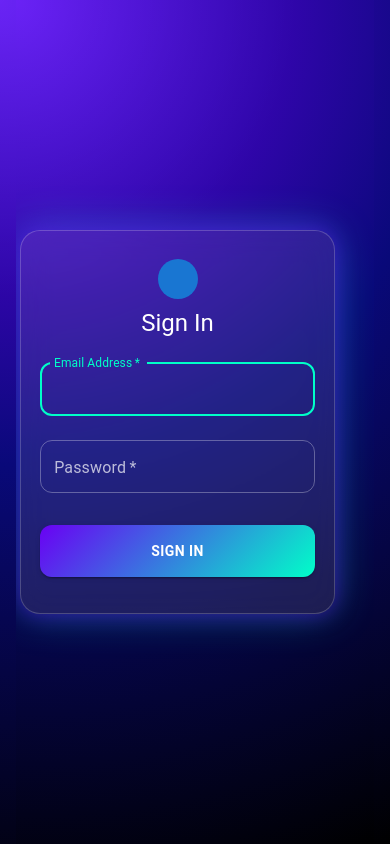
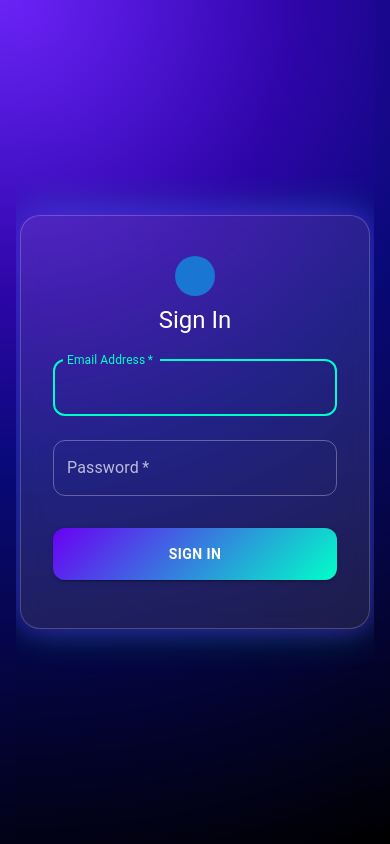
Before and after one commit to sadeghdev1/login-page, a React (Vite) app: page / in a window 390 px wide. Built offline with nearby package versions, Linux system fonts and the light colour scheme; some icons are missing.

Commit message:
Update files

```diff
--- a/src/App.css
+++ b/src/App.css
@@ -3,6 +3,7 @@
   margin: 0 auto;
   padding: 0;
   text-align: center;
+  box-sizing: border-box;
 }
 
 body, html {
--- a/src/login.css
+++ b/src/login.css
@@ -74,15 +74,3 @@ body {
   transform: scale(1.04);
   box-shadow: 0 0 20px rgba(106, 0, 244, 0.6), 0 0 30px rgba(0, 255, 200, 0.5);
 }
-
-@media (max-width: 480px) {
-  .login-card {
-    padding: 1.2rem;
-    max-width: 90%;
-  }
-
-  .login-card input,
-  .login-card button {
-    font-size: 14px;
-  }
-}
```
